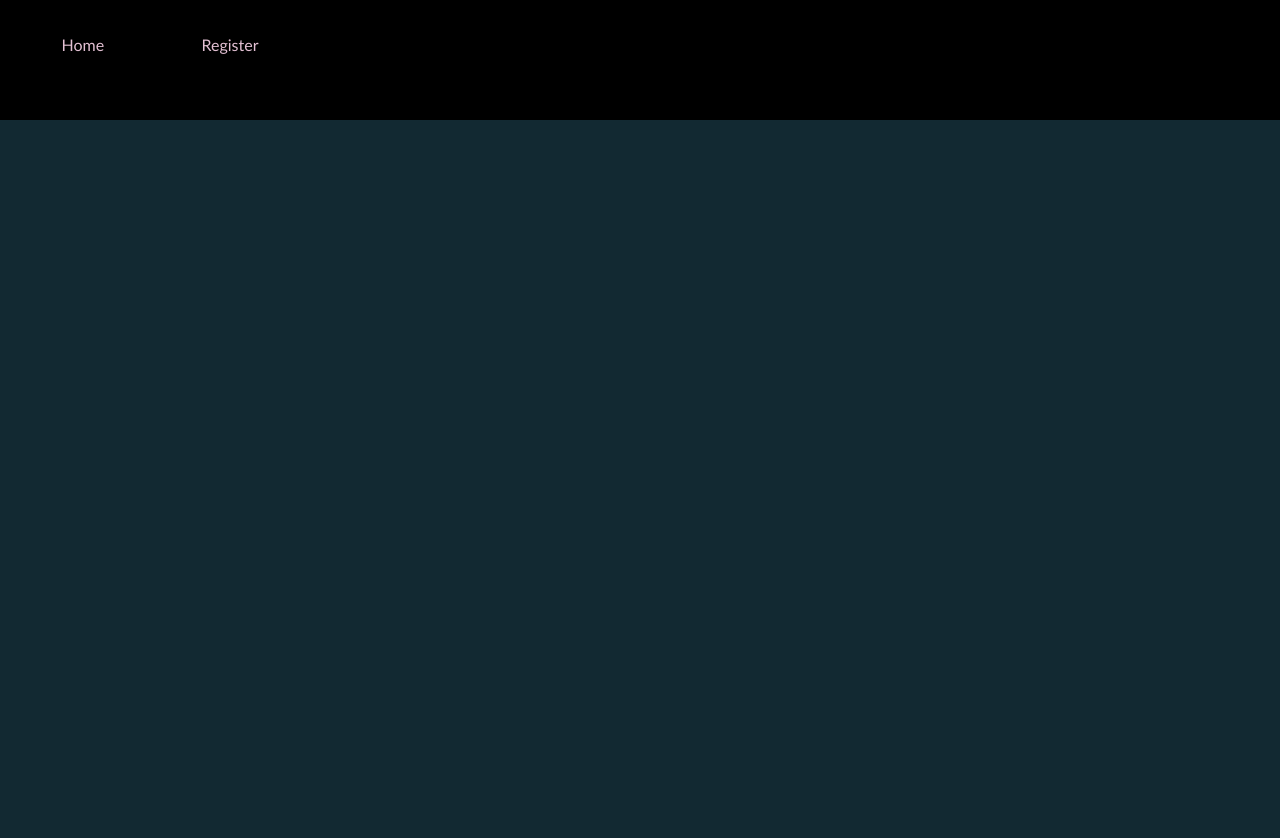
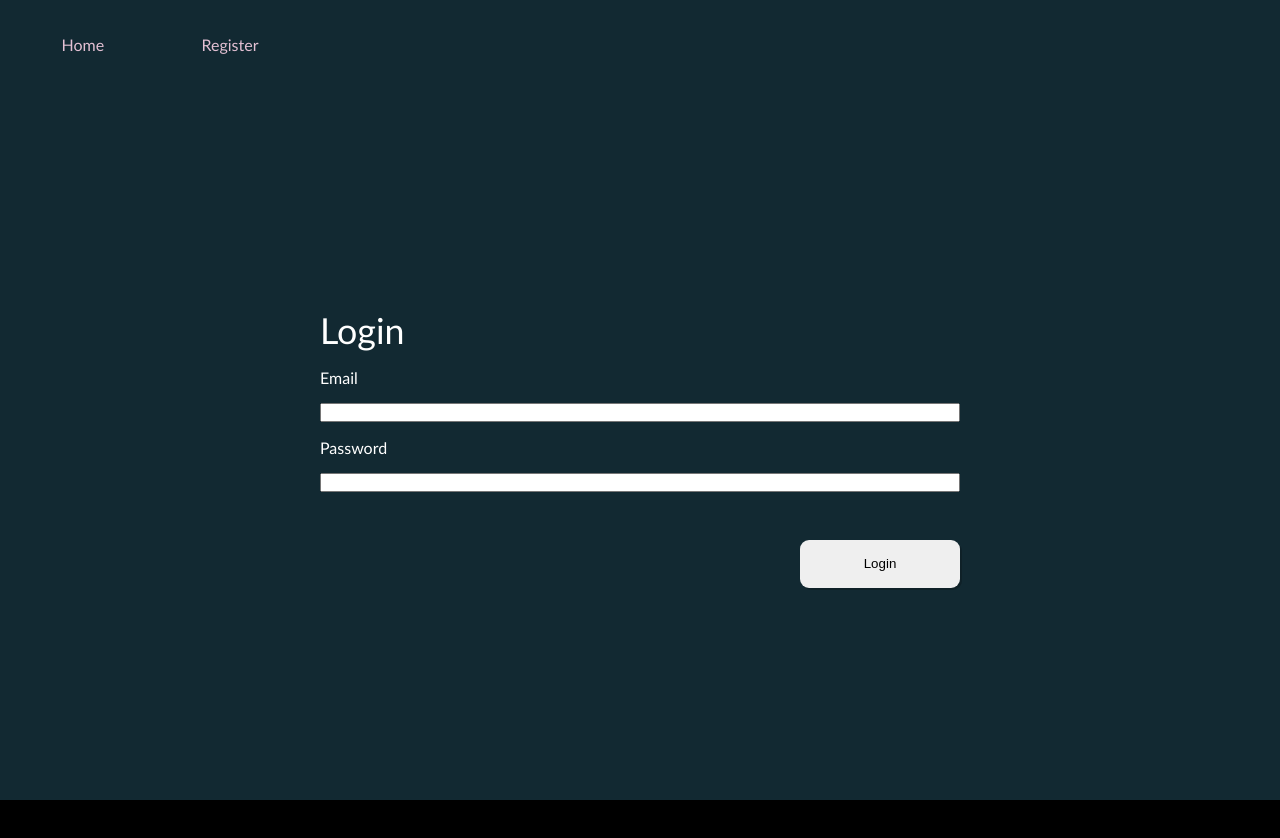
Before and after one commit to jacopograbar/physio-app, a React (Create React App) app: page /login in a window 1280 px wide. Before the commit this address had no page. Shown: the top 838 px of the page. Before the commit the page ends 800 px from the top, so only its background shows below. Built offline with nearby package versions, Linux system fonts and the light colour scheme.

Commit message:
Added routing to users pages

```diff
--- a/src/App.js
+++ b/src/App.js
@@ -1,9 +1,11 @@
 import { BrowserRouter, NavLink, Routes, Route } from "react-router-dom";
 import Home from "./Home.js";
+import Login from "./Login.js";
 import Register from "./Register.js";
+import DancerPage from "./DancerPage.js";
+import PhysioPage from "./PhysioPage.js";
+import ManagementPage from "./ManagementPage.js";
 import PickAppointment from "./PickAppointment.js";
-
-
 
 
 function App() {
@@ -18,6 +20,10 @@ function App() {
           <Routes>
             <Route path="/" element={<Home />}/>
             <Route path="/register" element={<Register />}/>
+            <Route path="/login" element={<Login />}/>
+            <Route path="/management-page" element={<ManagementPage />}/>
+            <Route path="/physio-page" element={<PhysioPage />}/>
+            <Route path="/dancer-page" element={<DancerPage />}/>
             <Route path="/pick-appointment" element={<PickAppointment />}/>
           </Routes>
         </div>
--- /dev/null
+++ b/src/DancerPage.js
@@ -0,0 +1,14 @@
+import React from 'react';
+
+
+const DancerPage = () => {
+
+    return (
+        <div className="home-container">
+            This is the dancer's home page
+        </div>
+
+    )
+}
+
+export default DancerPage;
--- a/src/Home.js
+++ b/src/Home.js
@@ -1,12 +1,21 @@
 import React from 'react';
+import { useNavigate } from "react-router-dom";
 
 const UserTypeBox = (props) => {
+
+    const navigate = useNavigate();
+
+    const toLogin = (event) => {
+        event.preventDefault();
+        navigate('/login');
+
+    }
 
     return (
       <div className="usertype-box">
           <h1 className='h1-marginBtm'>{props.userType} Login</h1>
           <p className="paddedBottom">Some description of what this page will do - bla bla bla bla bla bla</p>
-          <button className="paddedBottom">Login</button>
+          <button className="paddedBottom" onClick={toLogin}>Login</button>
           <p>Don't have an account?</p>
           <a href="/register">Sign up</a>
       </div>
--- /dev/null
+++ b/src/Login.js
@@ -0,0 +1,73 @@
+import React, { useState } from 'react';
+import { useNavigate } from "react-router-dom";
+
+const Login = () => {
+
+    const [email, setEmail] = useState("");
+    const [password, setPassword] = useState("");
+    const [message, setMessage] = useState(null);
+    const navigate = useNavigate();
+
+    const submitHandler = async (event) => {
+        event.preventDefault();
+        console.log("working");
+
+        // make all fields required
+        if (
+          email.trim() === "" ||
+          password.trim() === ""
+        ) {
+          setMessage("All fields required");
+          return;
+        }
+        // reset error message
+        setMessage(null);
+
+        // check user tipe and set variable
+        const userType = "dancer";
+
+        // TODO - should really navigate to profile page
+        if (userType === "dancer"){
+            navigate('/dancer-page');
+        } else if(userType === "manager"){
+            navigate('/management-page');
+        } else {
+            navigate('/physio-page');
+        }
+
+
+        // check if the entered details match any on record
+
+        // if they do, login and redirect to user profile page
+
+      };
+
+    return (
+        <div id="login-page">
+            <form className="registration-form" onSubmit={submitHandler}>
+                <h1>Login</h1>
+                <label htmlFor="email">Email</label>
+                <input
+                type="text"
+                id="email"
+                value={email}
+                onChange={(event) => setEmail(event.target.value)}
+                />
+                <label htmlFor="password">Password</label>
+                <input
+                type="password"
+                id="password"
+                value={password}
+                onChange={(event) => setPassword(event.target.value)}
+                />
+                {/* if the message is defined, show it */}
+                {message && <p className="error-message">{message}</p>}
+                <input id="register-btn" className="input-btn" type="submit" value="Login" />
+            </form>
+
+        </div>
+
+    )
+}
+
+export default Login;
--- /dev/null
+++ b/src/ManagementPage.js
@@ -0,0 +1,14 @@
+import React from 'react';
+
+
+const ManagementPage = () => {
+
+    return (
+        <div className="home-container">
+            This is management's home page
+        </div>
+
+    )
+}
+
+export default ManagementPage;
--- /dev/null
+++ b/src/PhysioPage.js
@@ -0,0 +1,14 @@
+import React from 'react';
+
+
+const PhysioPage = () => {
+
+    return (
+        <div className="home-container">
+            This is the physio's home page
+        </div>
+
+    )
+}
+
+export default PhysioPage;
--- a/src/static/style.css
+++ b/src/static/style.css
@@ -149,7 +149,7 @@
 
 /* REGISTER PAGE */
 
-#register-page {
+#register-page, #login-page {
   height: 100vh;
   display: flex;
   justify-content: center;
```
